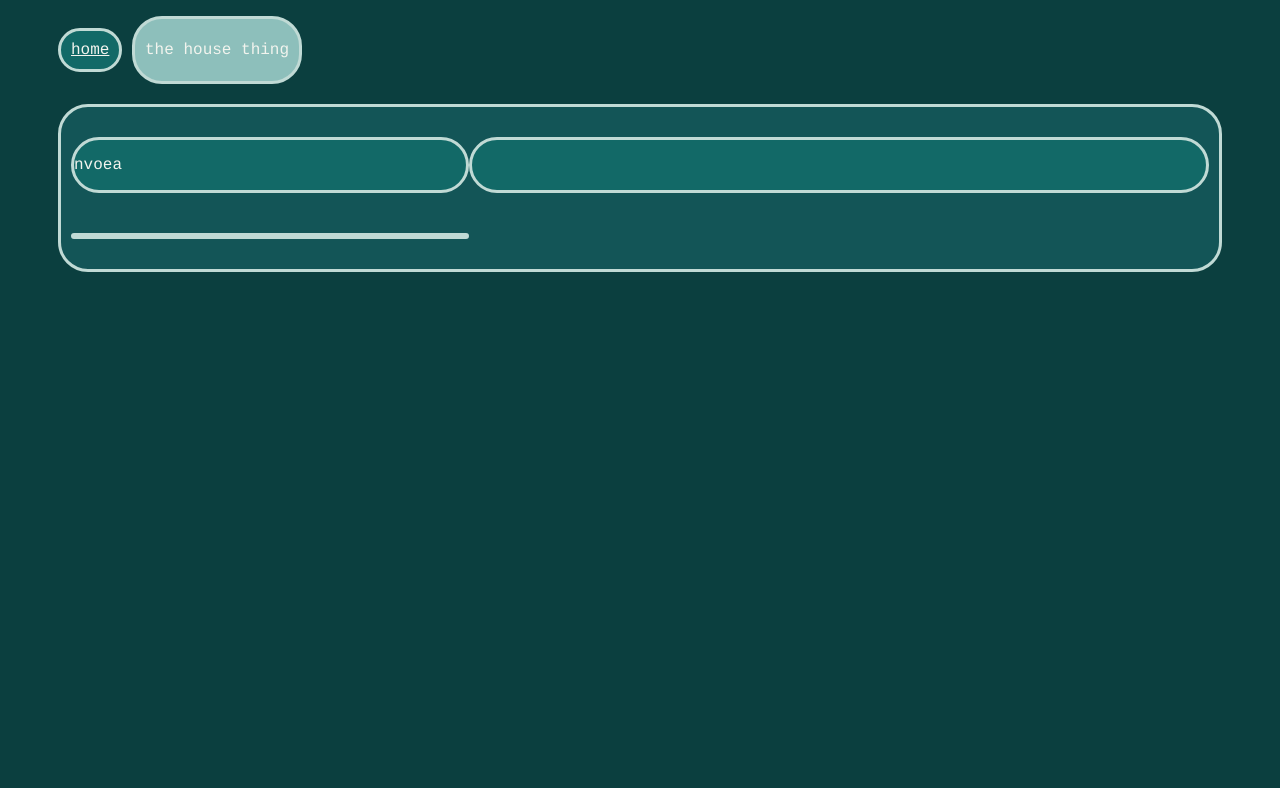
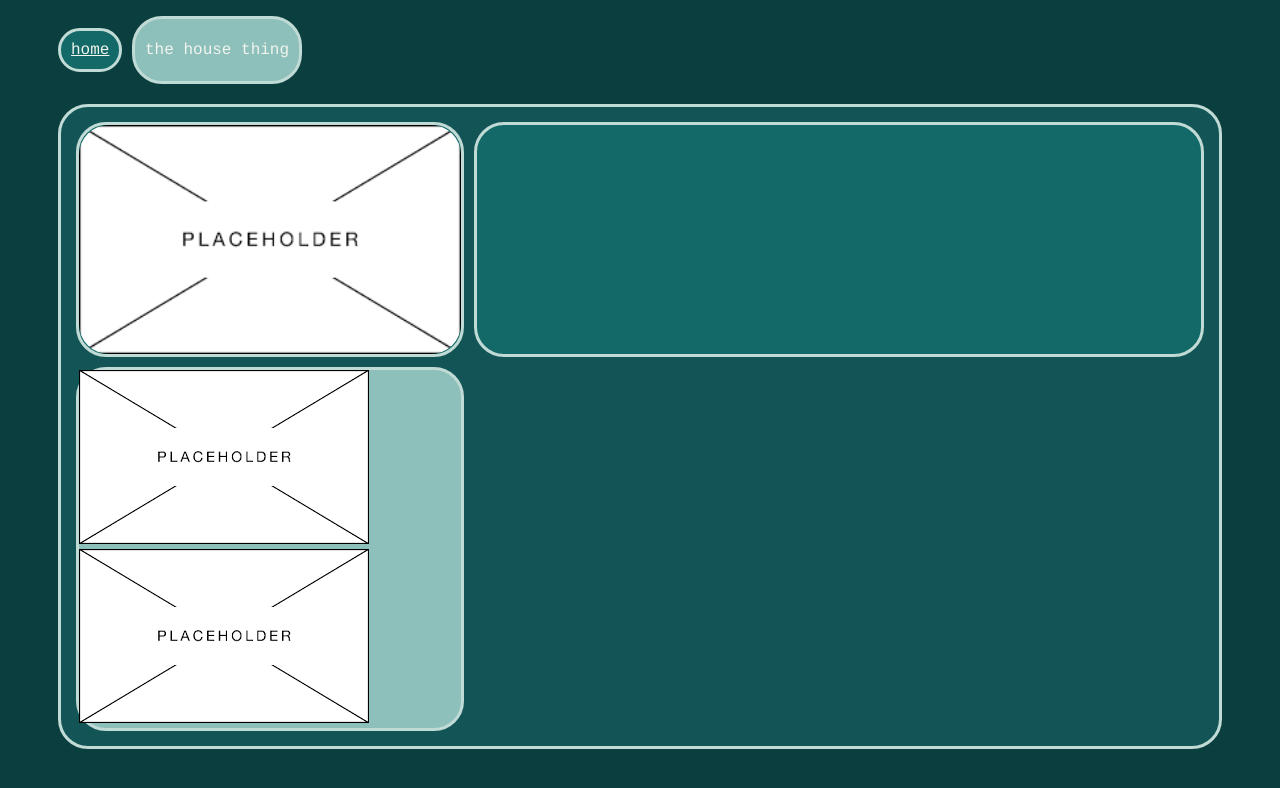
Before and after one commit to loading-content/project-for-coderclass, a plain HTML site: page house.html in a window 1280 px wide. Drawn offline with Linux system fonts and the light colour scheme.

Commit message:
Add files via upload

```diff
--- a/ccs.css
+++ b/ccs.css
@@ -48,3 +48,11 @@ body {
   color: #F2F4EE;
   font-family: Courier;
 }
+
+img.epic {
+  height: auto;
+  width: 100px;
+  border-radius: 30px;
+  display: block;
+  margin: auto;
+}
--- a/house.css
+++ b/house.css
@@ -10,10 +10,16 @@ div.thing {
 
 div {
   padding: 0px;
-  margin: 0px;
-  margin-top: 20px;
-  margin-bottom: 20px;
+  margin: 5px;
   border-style: solid;
   border-radius: 30px;
   border-color: #C0DAD5;
 }
+
+img.house {
+  height: auto;
+  width: 100%;
+  border-radius: 30px;
+  display: block;
+  margin: auto;
+}
--- a/house.html
+++ b/house.html
@@ -14,7 +14,7 @@
 
     <div class="thing">
       <div class="w">
-        <p>nvoea</p>
+        <img class="house" src="imgs/placeholder.png" alt="">
       </div>
 
       <div class="w">
@@ -22,7 +22,8 @@
       </div>
 
       <div class="e">
-
+        <img class="people" src="imgs/placeholder.png" alt="">
+        <img class="people" src="imgs/placeholder.png" alt="">
       </div>
     </div>
 
```
Also changed, not shown: home.html (+1 -0 lines), imgs/palceholder2.jpg (added), imgs/placeholder.png (added).
